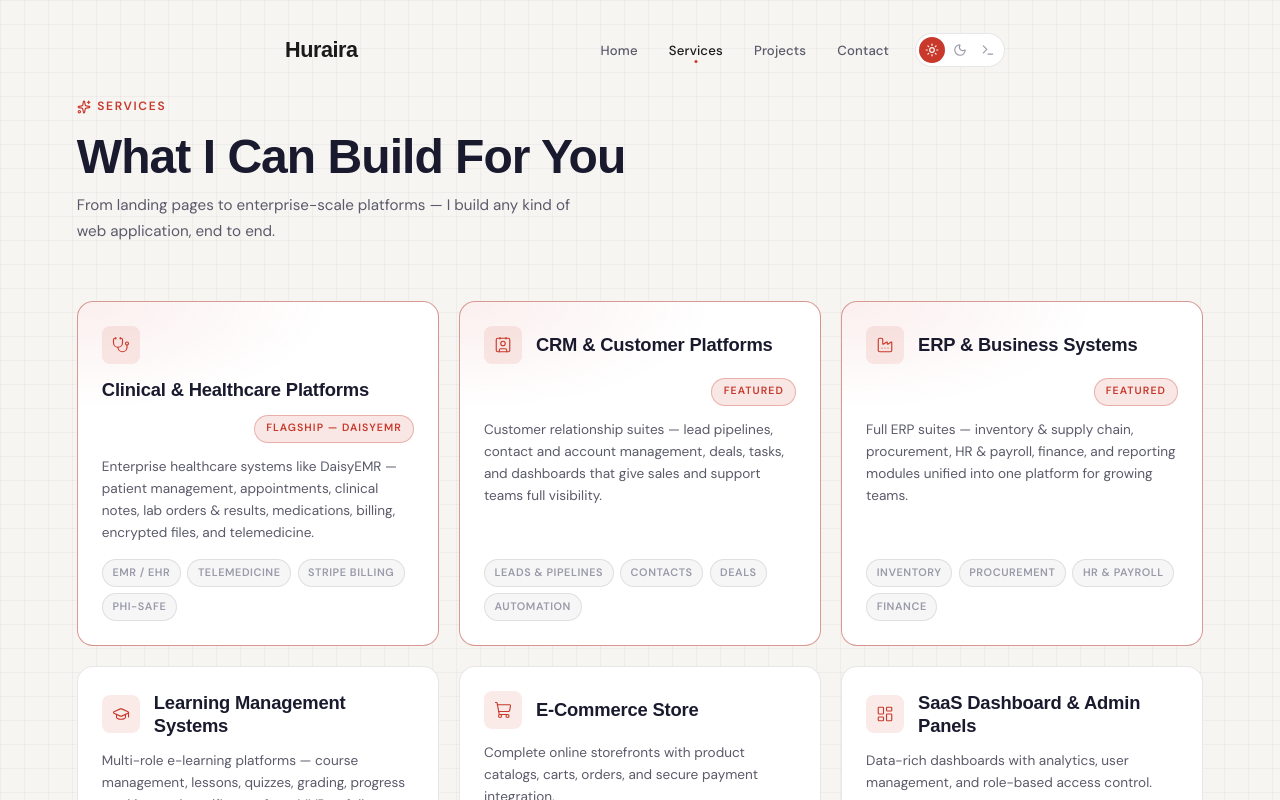
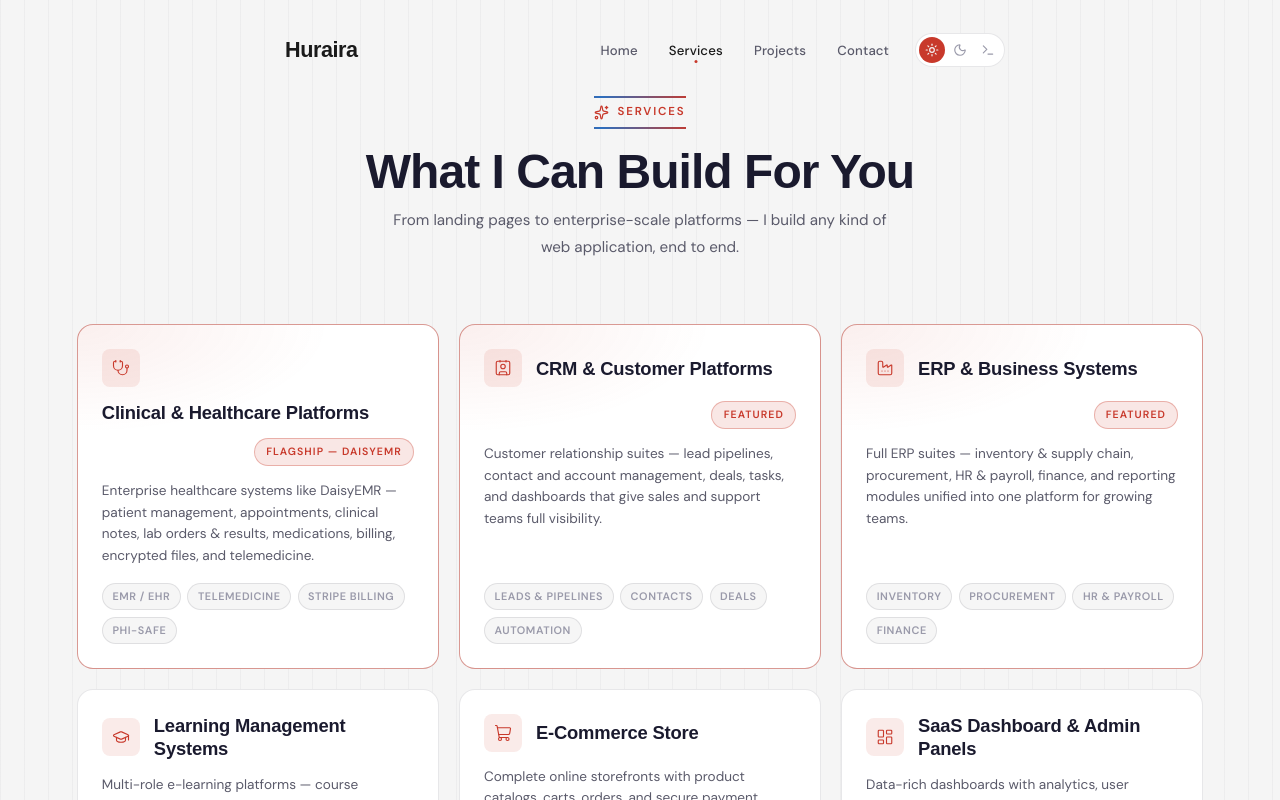
Before and after one commit to Huraira-Arshad-Abbasi/portfolio-website, a React (Vite) app: page /Services in a window 1280 px wide. Shown: the top 800 px of the page. Built offline with nearby package versions, Linux system fonts and the light colour scheme.

Commit message:
feat: refine hero, section headers, themes, and grids

```diff
--- a/src/css/home.css
+++ b/src/css/home.css
@@ -17,15 +17,14 @@
   overflow: hidden;
 }
 
-/* Amplified editor-grid lines, fading from the top-right corner */
+/* Amplified vertical editor rules, fading from the top-right corner */
 .hero::before {
   content: '';
   position: absolute;
   inset: 0;
   background-image:
-    linear-gradient(var(--grid-hero) 1px, transparent 1px),
     linear-gradient(90deg, var(--grid-hero) 1px, transparent 1px);
-  background-size: 24px 24px;
+  background-size: 72px 100%;
   -webkit-mask-image: linear-gradient(225deg, black 0%, rgba(0, 0, 0, 0.55) 38%, transparent 75%);
           mask-image: linear-gradient(225deg, black 0%, rgba(0, 0, 0, 0.55) 38%, transparent 75%);
   pointer-events: none;
@@ -39,13 +38,49 @@
 }
 
 .hero__greeting {
+  position: relative;
+  display: inline-flex;
+  align-items: center;
+  gap: 0.5rem;
   font-family: var(--font-body);
-  font-size: 0.9rem;
-  font-weight: 500;
-  letter-spacing: 0.14em;
+  font-size: 0.8rem;
+  font-weight: 700;
+  letter-spacing: 0.16em;
   text-transform: uppercase;
   color: var(--accent);
-  margin-bottom: 1.25rem;
+  padding: 0.5rem 0;
+  margin-bottom: 1.5rem;
+}
+
+.hero__greeting svg {
+  width: 14px;
+  height: 14px;
+}
+
+/* Flowing gradient rules on the greeting & section labels */
+.hero__greeting::before,
+.hero__greeting::after,
+.section-label::before,
+.section-label::after {
+  content: '';
+  position: absolute;
+  left: 0;
+  right: 0;
+  height: 2px;
+  background: linear-gradient(90deg, var(--accent), var(--accent-alt), var(--accent));
+  background-size: 200% 100%;
+  animation: labelFlow 4s linear infinite;
+}
+
+.hero__greeting::before,
+.section-label::before { top: 0; }
+
+.hero__greeting::after,
+.section-label::after { bottom: 0; }
+
+@keyframes labelFlow {
+  0%   { background-position:   0% 50%; }
+  100% { background-position: 200% 50%; }
 }
 
 .hero__name {
@@ -85,6 +120,11 @@
   gap: 0.875rem;
 }
 
+/* Squared-off buttons — the hero avoids the generic pill look */
+.hero__actions .btn {
+  border-radius: 0;
+}
+
 .hero__image-wrap{
   --leaf: 50% 50% 18% 18% / 42% 42% 62% 62%;
   position: absolute;
@@ -97,54 +137,63 @@
   place-items: center;
 }
 
-/* Soft glow hugging the leaf portrait */
+/* Faint halo hugging the leaf portrait */
 .hero__image-wrap::after {
   content: '';
   position: absolute;
-  inset: -6%;
+  inset: -4%;
   border-radius: var(--leaf);
-  background: radial-gradient(circle, color-mix(in srgb, var(--accent) 30%, transparent) 0%, transparent 70%);
-  filter: blur(18px);
+  background: radial-gradient(circle, color-mix(in srgb, var(--neon-a) 14%, transparent) 0%, transparent 68%);
+  filter: blur(16px);
   animation: heroGlow 4.5s ease-in-out infinite alternate;
   z-index: -1;
   pointer-events: none;
 }
 
-/* Portrait: leaf-shaped, with a moving plate behind = the "moving shadow" */
+/* Portrait frame — a leaf-shaped window that clips a revolving neon beam */
 .hero__image{
   position: relative;
   width: 78%;
   aspect-ratio: 4 / 5;
   z-index: 1;
+  padding: 4px;                                   /* width of the neon rim */
+  border-radius: var(--leaf);
+  overflow: hidden;
+  background: color-mix(in srgb, var(--primary) 30%, var(--bg));
+  box-shadow: 0 6px 18px -14px rgba(0, 0, 0, 0.45);
+  animation: heroFloat 6s ease-in-out infinite;
 }
 
+/* Revolving neon lights — ported from the login-form border trick */
 .hero__image::before {
   content: '';
   position: absolute;
-  top: 0;
-  left: 0;
-  width: 100%;
-  height: 100%;
-  border-radius: var(--leaf);
-  background: linear-gradient(
-    135deg,
-    color-mix(in srgb, var(--primary) 70%, transparent),
-    color-mix(in srgb, var(--text) 35%, transparent)
+  top: -50%;
+  left: -50%;
+  width: 200%;
+  height: 200%;
+  background: conic-gradient(
+    from 0deg,
+    transparent   0deg,
+    transparent  45deg,
+    var(--neon-a)      120deg,
+    var(--neon-b)      175deg,
+    transparent 235deg,
+    transparent 360deg
   );
-  z-index: -1;
-  animation: heroPlate 9s ease-in-out infinite alternate;
+  animation: heroBorderSpin 6s linear infinite;
+  z-index: 0;
   pointer-events: none;
 }
 
 .hero__image img {
+  position: relative;
   display: block;
   width: 100%;
   height: 100%;
   object-fit: cover;
   border-radius: var(--leaf);
-  border: 3px solid var(--border-strong);
-  box-shadow: var(--shadow-lg);
-  animation: heroFloat 6s ease-in-out infinite;
+  z-index: 1;
 }
 
 /* ── Hero picture animations ── */
@@ -153,10 +202,9 @@
   50%      { transform: translateY(-10px); }
 }
 
-/* Moving shadow plate behind the portrait */
-@keyframes heroPlate {
-  from { transform: rotate(3deg) translate(8px, 10px) scale(1); }
-  to   { transform: rotate(-2deg) translate(12px, 14px) scale(1.05); }
+/* The revolving beam that sweeps the portrait's border */
+@keyframes heroBorderSpin {
+  to { transform: rotate(360deg); }
 }
 
 @keyframes heroGlow {
@@ -227,27 +275,40 @@
    SECTION HEADER (reusable)
    ============================================ */
 .section-header {
-  margin-bottom: clamp(2rem, 5vw, 3.5rem);
+  display: flex;
+  flex-direction: column;
+  align-items: center;
+  text-align: center;
+  max-width: 760px;
+  margin: 0 auto clamp(2.5rem, 6vw, 4rem);
   padding: 0 clamp(1.5rem, 6vw, 5rem);
 }
 
 .section-label {
+  position: relative;
   display: inline-flex;
   align-items: center;
-  gap: 0.4rem;
+  gap: 0.5rem;
   font-family: var(--font-body);
-  font-size: 0.75rem;
-  font-weight: 600;
-  letter-spacing: 0.14em;
+  font-size: 0.72rem;
+  font-weight: 700;
+  letter-spacing: 0.16em;
   text-transform: uppercase;
   color: var(--accent);
-  margin-bottom: 0.75rem;
+  padding: 0.45rem 0;
+  margin-bottom: 1.1rem;
+}
+
+.section-label svg {
+  width: 15px;
+  height: 15px;
 }
 
 .section-header h2 {
   font-family: var(--font-display);
   font-size: clamp(2rem, 4vw, 3rem);
   color: var(--primary);
+  line-height: 1.1;
 }
 
 /* ============================================
@@ -361,34 +422,57 @@
 }
 
 /* ============================================
-   CONTACT CTA
+   LET'S TALK — wide contact CTA card
    ============================================ */
-.contact-cta {
-  padding: clamp(5rem, 10vw, 8rem) clamp(1.5rem, 6vw, 5rem);
+.lets-talk {
+  padding: clamp(4rem, 8vw, 6.5rem) clamp(1.5rem, 6vw, 5rem);
 }
 
-.contact-cta__inner {
-  max-width: 640px;
+.lets-talk__card {
+  display: grid;
+  grid-template-columns: 1.05fr 1fr;
+  gap: clamp(2rem, 5vw, 4.5rem);
+  align-items: start;
+  background: var(--bg-elevated);
+  border: 1px solid var(--border);
+  border-radius: var(--radius-lg);
+  padding: clamp(2rem, 4.5vw, 3.4rem);
 }
 
-.contact-cta h2 {
-  font-family: var(--font-display);
-  font-size: clamp(2.5rem, 5vw, 4rem);
-  font-weight: 700;
-  color: var(--primary);
-  line-height: 1.1;
+.lets-talk__label {
+  display: inline-block;
+  font-family: var(--font-mono);
+  font-size: 0.72rem;
+  font-weight: 500;
+  letter-spacing: 0.16em;
+  text-transform: uppercase;
+  color: var(--accent);
   margin-bottom: 1rem;
 }
 
-.contact-cta h2 em {
-  font-style: italic;
-  color: var(--accent);
+.lets-talk__title {
+  font-family: var(--font-body);
+  font-size: clamp(2.4rem, 5vw, 3.6rem);
+  font-weight: 800;
+  letter-spacing: -0.03em;
+  line-height: 1.04;
+  color: var(--primary);
+  margin-bottom: 1rem;
 }
 
-.contact-cta p {
+.lets-talk__text {
   font-size: 1rem;
+  line-height: 1.7;
   color: var(--text-secondary);
+  max-width: 40ch;
   margin-bottom: 2rem;
+}
+
+@media (max-width: 800px) {
+  .lets-talk__card {
+    grid-template-columns: 1fr;
+    gap: 2.25rem;
+  }
 }
 
 /* ============================================
--- a/src/css/index.css
+++ b/src/css/index.css
@@ -8,8 +8,8 @@
    ============================================ */
 :root {
   /* Surfaces */
-  --bg:              #F7F5F2;
-  --bg-secondary:    #EDEBE7;
+  --bg:              #F5F5F5;   /* whitesmoke */
+  --bg-secondary:    #ECECEC;
   --bg-elevated:     #FFFFFF;
 
   /* Brand */
@@ -17,6 +17,10 @@
   --secondary:       #0F4C35;
   --accent:          #C8392B;
   --accent-alt:      #2C6FBF;
+
+  /* Neon rim (hero portrait) — warm, low-key for light surfaces */
+  --neon-a:          #E0603F;
+  --neon-b:          #E9A94D;
 
   /* Text */
   --text:            #1A1A1A;
@@ -35,6 +39,7 @@
   /* Typography */
   --font-display:    'Cormorant Garamond', Georgia, serif;
   --font-body:       'DM Sans', system-ui, sans-serif;
+  --font-mono:       'SF Mono', 'Cascadia Code', 'Consolas', 'Courier New', monospace;
   /* new font */
   --font-display: "Lobster Two", sans-serif;
 
@@ -68,6 +73,10 @@
   --accent:          #F4845F;
   --accent-alt:      #60A5FA;
 
+  /* Neon rim (hero portrait) — warm glow for dark surfaces */
+  --neon-a:          #F4845F;
+  --neon-b:          #FFC978;
+
   /* Text */
   --text:            #E8E6E0;
   --text-secondary:  #9090A0;
@@ -98,6 +107,10 @@
   --secondary:       #00ffff;
   --accent:          #ffd900;
   --accent-alt:      #00ff55;
+
+  /* Neon rim (hero portrait) */
+  --neon-a:          #00ffff;
+  --neon-b:          #ffd900;
 
   /* Text */
   --text:            #FFFFFF;
@@ -166,17 +179,17 @@
   box-shadow: var(--shadow-md), inset 0 0 0 1px var(--border), 0 0 24px rgba(0, 255, 255, 0.12);
 }
 
-/* Section headers get an editor rule under the heading */
-[data-theme="dev"] .section-header {
-  border-bottom: 1px solid var(--border-strong);
-  padding-bottom: 1.25rem;
-  margin-bottom: clamp(2.25rem, 5vw, 3.75rem);
+/* Labels become neon classified headings */
+[data-theme="dev"] .section-label {
+  color: #00ffff;
 }
 
-/* Labels become bracket-style annotations */
-[data-theme="dev"] .section-label {
-  border-left: 2px solid #00ffff;
-  padding-left: 0.6rem;
+[data-theme="dev"] .section-label::before,
+[data-theme="dev"] .section-label::after,
+[data-theme="dev"] .hero__greeting::before,
+[data-theme="dev"] .hero__greeting::after {
+  background: linear-gradient(90deg, #00ffff, #ffd900, #00ffff);
+  box-shadow: 0 0 8px rgba(0, 255, 255, 0.35);
 }
 
 /* Cards — flat, crisp, thin outlines
@@ -289,17 +302,24 @@
   background: var(--bg-secondary);
 }
 
-/* Portrait — thin crisp outline instead of thick frame */
-[data-theme="dev"] .hero__image img {
-  border-width: 1px;
-  border-color: var(--border-strong);
+/* Hero grid — keep the full editor grid in dev mode */
+[data-theme="dev"] .hero::before {
+  background-image:
+    linear-gradient(var(--grid-hero) 1px, transparent 1px),
+    linear-gradient(90deg, var(--grid-hero) 1px, transparent 1px);
+  background-size: 24px 24px;
 }
 
-/* CTA wrapped in a dashed code-block frame */
-[data-theme="dev"] .contact-cta__inner {
-  border: 1px dashed var(--border-strong);
-  border-radius: var(--radius-md);
-  padding: clamp(1.5rem, 4vw, 2.5rem);
+/* Portrait — deep-ocean frame with a Neon beam */
+[data-theme="dev"] .hero__image {
+  background: #010033;
+  box-shadow: 0 0 22px rgba(0, 255, 255, 0.20);
+}
+
+/* Let's talk card — neon hairline frame */
+[data-theme="dev"] .lets-talk__card {
+  border: 1px solid var(--border-strong);
+  box-shadow: 0 0 22px rgba(0, 255, 255, 0.08);
 }
 
 /* ── Heavier JellyFish accents ── */
@@ -357,14 +377,10 @@
   box-shadow: 0 0 16px rgba(0, 255, 255, 0.18);
 }
 
-/* Portrait — neon plate & glow */
-[data-theme="dev"] .hero__image::before {
-  background: linear-gradient(135deg, rgba(0, 255, 255, 0.55), rgba(255, 217, 0, 0.35));
-}
-
+/* Portrait — jelly neon halo */
 [data-theme="dev"] .hero__image-wrap::after {
-  background: radial-gradient(circle, rgba(255, 217, 0, 0.35) 0%, transparent 70%);
-  filter: blur(24px);
+  background: radial-gradient(circle, rgba(0, 255, 255, 0.22) 0%, transparent 70%);
+  filter: blur(18px);
 }
 
 /* Expertise icon tiles — cyan tint */
@@ -418,9 +434,8 @@ body {
   max-width: 1440px;
   margin: 0 auto;
 
-  /* Subtle editor-grid backdrop (all themes) */
+  /* Subtle editor-grid backdrop — vertical rules only */
   background-image:
-    linear-gradient(rgba(26, 26, 46, 0.035) 1px, transparent 1px),
     linear-gradient(90deg, rgba(26, 26, 46, 0.035) 1px, transparent 1px);
   background-size: 24px 24px;
 
@@ -430,10 +445,9 @@ body {
     color var(--duration-slow) var(--ease-out);
 }
 
-/* Dark theme grid — faint light hairlines */
+/* Dark theme grid — faint light vertical rules only */
 [data-theme="dark"] body {
   background-image:
-    linear-gradient(rgba(232, 230, 224, 0.022) 1px, transparent 1px),
     linear-gradient(90deg, rgba(232, 230, 224, 0.022) 1px, transparent 1px);
   background-size: 24px 24px;
 }
```
Also changed, not shown: src/components/HomeContent.jsx (+20 -10 lines).
